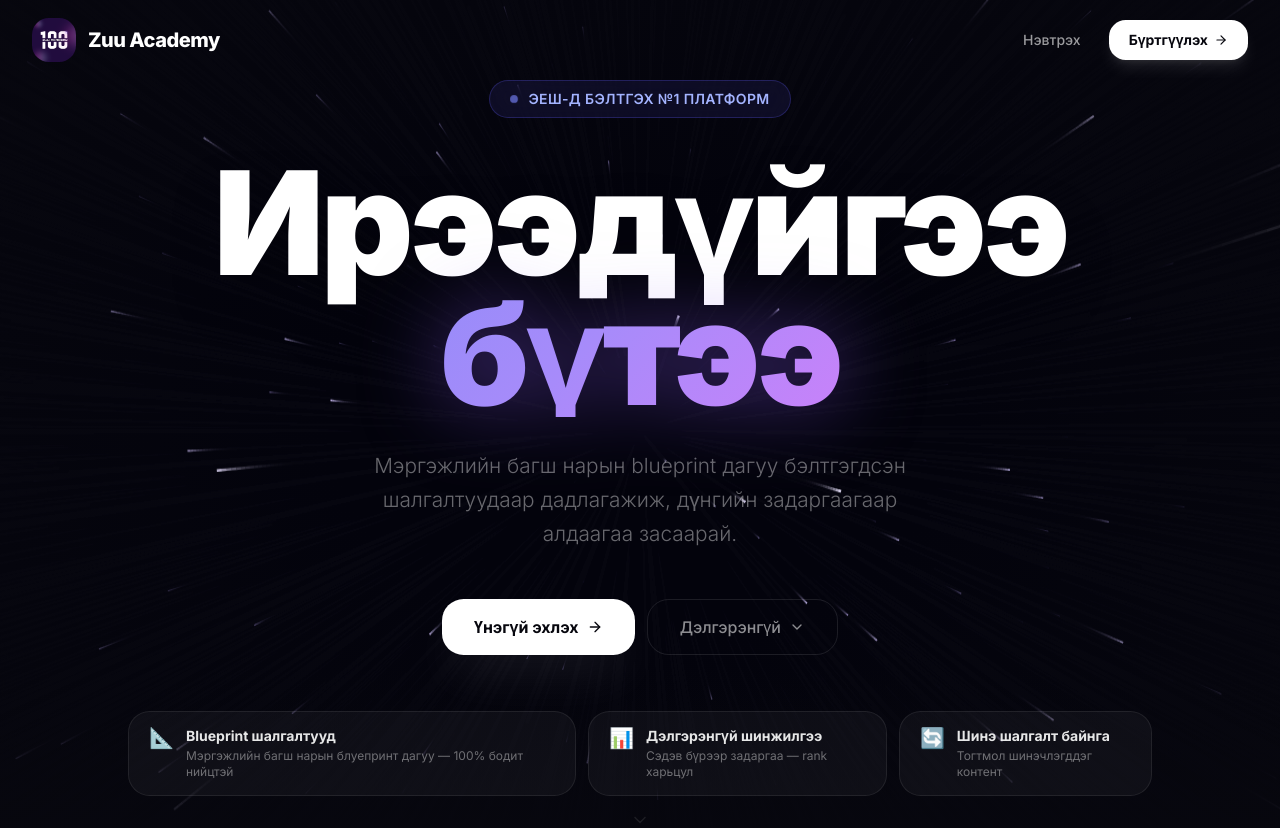
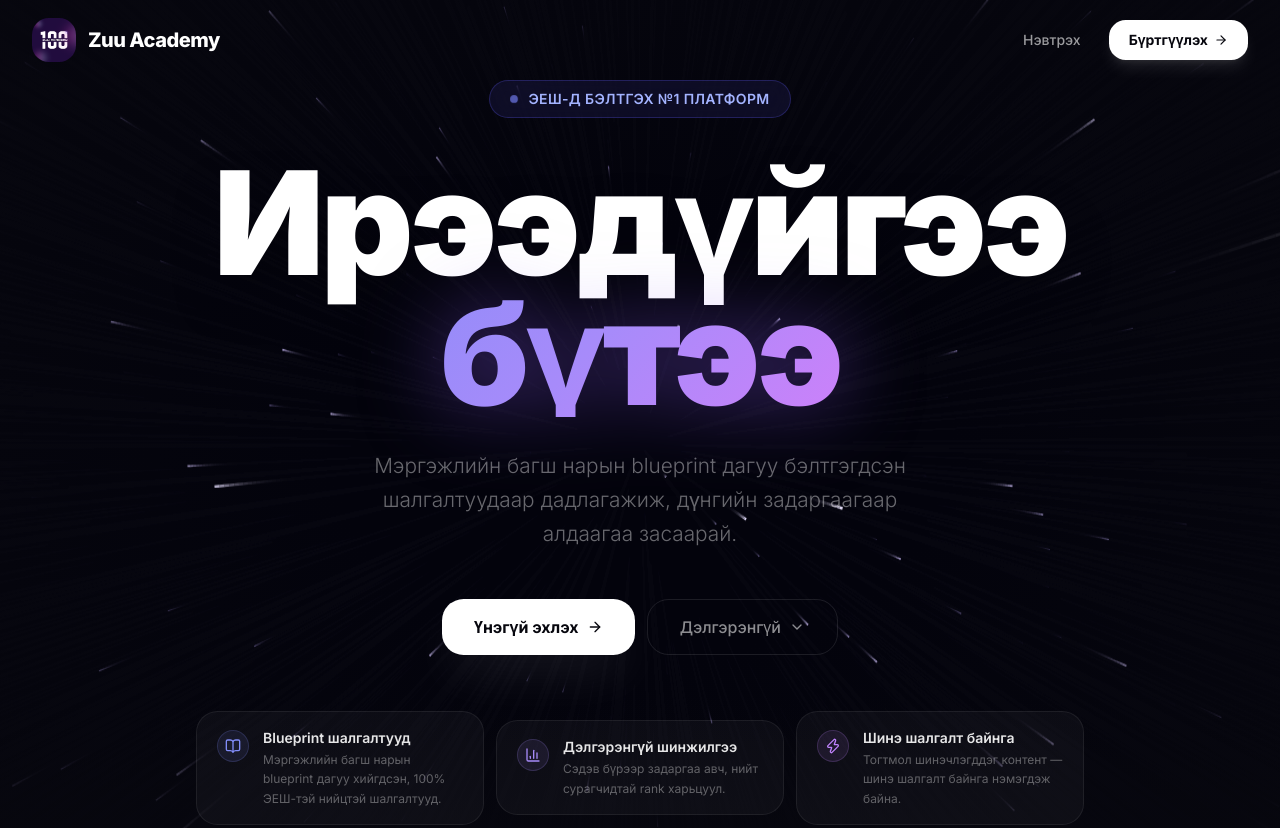
Before and after one commit to Khangarido/zuu-test, a Next.js app: page / in a window 1280 px wide. Shown: the top 828 px of the page. Built offline with nearby package versions, Linux system fonts and the light colour scheme.

Commit message:
fix: replace emoji with lucide icons on hero pros, fix mongolian text

```diff
--- a/src/app/page.tsx
+++ b/src/app/page.tsx
@@ -386,23 +386,26 @@ export default function LandingPage() {
             transition={{ duration: 0.7, delay: 0.52 }}
             className="mt-14 flex flex-col sm:flex-row items-center justify-center gap-3"
           >
-            {[
-              { emoji: "📐", title: "Blueprint шалгалтууд", desc: "Мэргэжлийн багш нарын блуепринт дагуу — 100% бодит нийцтэй" },
-              { emoji: "📊", title: "Дэлгэрэнгүй шинжилгээ", desc: "Сэдэв бүрээр задаргаа — rank харьцул" },
-              { emoji: "🔄", title: "Шинэ шалгалт байнга", desc: "Тогтмол шинэчлэгддэг контент" },
-            ].map((p, i) => (
+            {([
+              { Icon: BookOpen,  title: "Blueprint шалгалтууд",  desc: "Мэргэжлийн багш нарын blueprint дагуу хийгдсэн, 100% ЭЕШ-тэй нийцтэй шалгалтууд.", color: "#818cf8" },
+              { Icon: BarChart3, title: "Дэлгэрэнгүй шинжилгээ", desc: "Сэдэв бүрээр задаргаа авч, нийт сурагчидтай rank харьцуул.",                        color: "#a78bfa" },
+              { Icon: Zap,       title: "Шинэ шалгалт байнга",   desc: "Тогтмол шинэчлэгддэг контент — шинэ шалгалт байнга нэмэгдэж байна.",                  color: "#c084fc" },
+            ] as const).map((p, i) => (
               <motion.div
                 key={p.title}
                 initial={{ opacity: 0, y: 10 }}
                 animate={{ opacity: 1, y: 0 }}
                 transition={{ delay: 0.58 + i * 0.1, duration: 0.5 }}
-                className="flex items-start gap-3 px-5 py-3.5 rounded-2xl text-left"
-                style={{ background: "rgba(255,255,255,0.04)", border: "1px solid rgba(255,255,255,0.08)" }}
+                className="flex items-start gap-3.5 px-5 py-4 rounded-2xl text-left w-full sm:w-auto"
+                style={{ background: "rgba(255,255,255,0.035)", border: "1px solid rgba(255,255,255,0.07)" }}
               >
-                <span className="text-xl leading-none mt-0.5">{p.emoji}</span>
+                <div className="shrink-0 size-8 rounded-xl flex items-center justify-center mt-0.5"
+                  style={{ background: `${p.color}18`, border: `1px solid ${p.color}30` }}>
+                  <p.Icon className="size-4" style={{ color: p.color }} />
+                </div>
                 <div>
-                  <div className="text-sm font-bold text-white/90">{p.title}</div>
-                  <div className="text-xs text-white/40 mt-0.5 leading-snug">{p.desc}</div>
+                  <div className="text-sm font-semibold text-white/90">{p.title}</div>
+                  <div className="text-xs text-white/35 mt-0.5 leading-relaxed max-w-[200px]">{p.desc}</div>
                 </div>
               </motion.div>
             ))}
```
